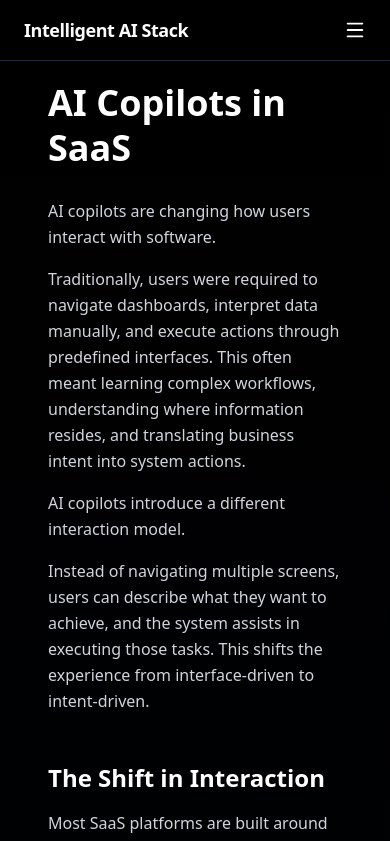
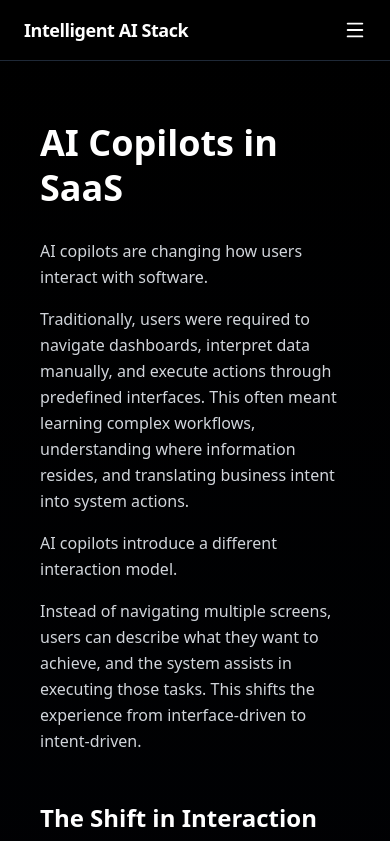
Before and after one commit to Prashanth549/intelligent-ai-stack, a React (Vite) app in the folder frontend/: page /article/ai-copilots in a window 390 px wide. Shown: the top 841 px of the page. Built offline with nearby package versions, Linux system fonts and the light colour scheme.

Commit message:
Menu update

```diff
--- a/frontend/src/pages/ArticleDetail.tsx
+++ b/frontend/src/pages/ArticleDetail.tsx
@@ -57,14 +57,14 @@ function ArticleDetail() {
   const CustomComponent = article.component;
 
   return (
-    <div className="bg-black text-white min-h-screen bg-gradient-to-b from-black to-gray-950 flex flex-col">
+    <div className="bg-black text-white min-h-screen overflow-x-hidden bg-gradient-to-b from-black to-gray-950 flex flex-col">
 
       <Navbar />
 
       {/* Content + TOC Layout */}
-      <div className="flex-grow pt-10">
+      <div className="flex-grow pt-20">
 
-        <div className="max-w-6xl mx-auto px-6 flex gap-12">
+        <div className="max-w-6xl mx-auto px-4 sm:px-6 flex flex-col lg:flex-row gap-8 lg:gap-12">
 
           {/* LEFT TOC (Dynamic) */}
           {article.toc && (
```
